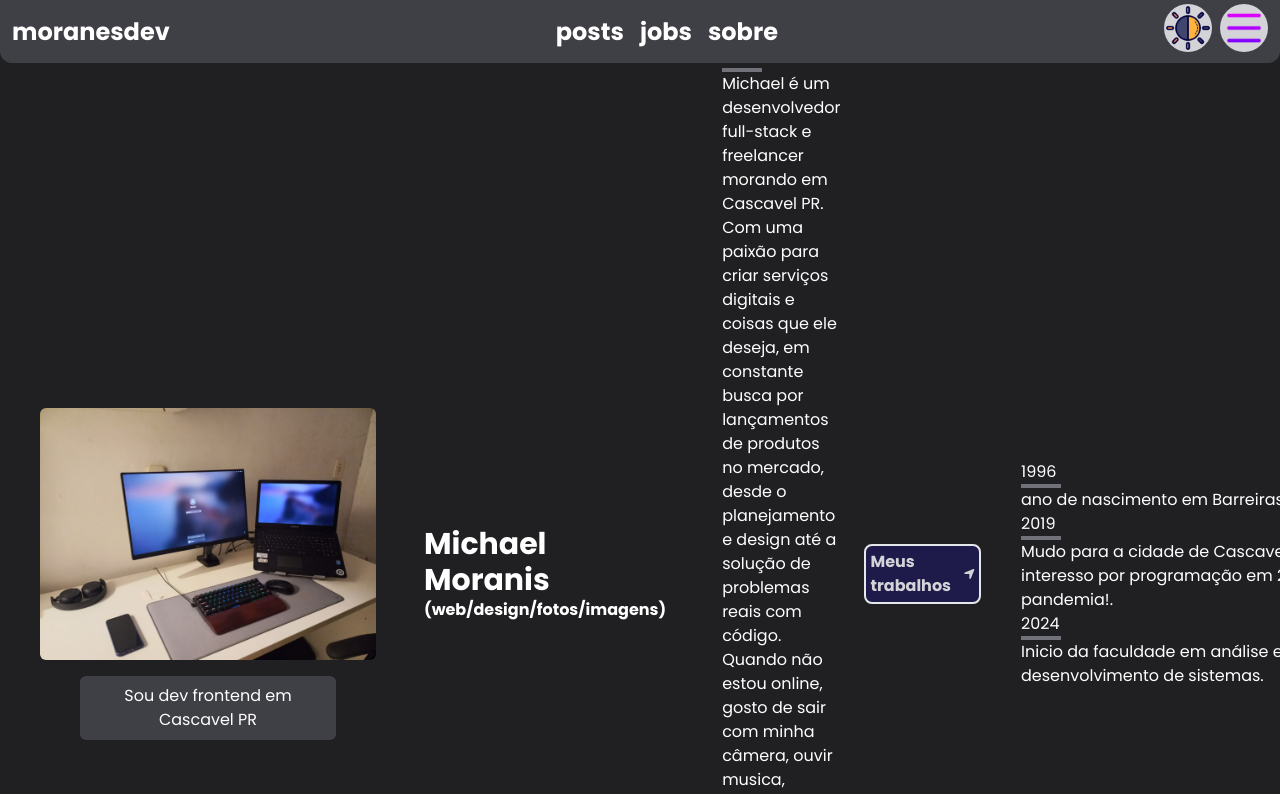
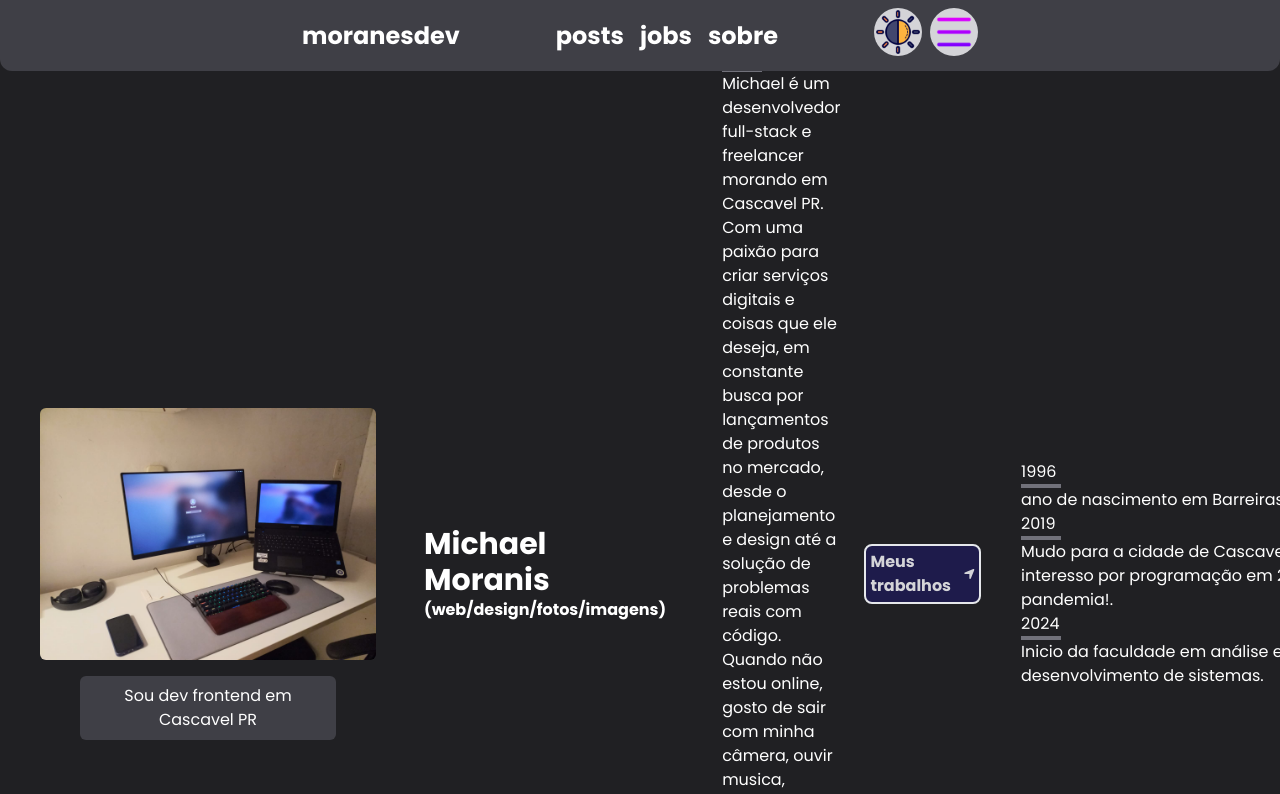
Before and after one commit to MichaelMoranis/portifolio, a React (Vite) app: page / in a window 1280 px wide. Shown: the top 794 px of the page. Built offline with nearby package versions, Linux system fonts and the light colour scheme.

Commit message:
adicionado gap no componente header

```diff
--- a/src/components/LayoutRouter/Layout.tsx
+++ b/src/components/LayoutRouter/Layout.tsx
@@ -33,11 +33,11 @@ function Layout() {
       >
         <main className="flex flex-col items-center gap-5 justify-evenly w-full lg:max-w-4xl p-4">
           <header
-            className={`flex items-center justify-center w-full rounded-b-xl fixed top-0 left-0 p-1 z-10 ${
+            className={`flex items-center justify-center w-full rounded-b-xl fixed top-0 left-0 z-10 ${
               darkMode ? "bg-white" : "bg-zinc-700"
             }`}
           >
-            <div className="flex w-full justify-between items-center px-2">
+            <div className="flex w-full justify-center gap-24 items-center p-2">
               <div>
                 <h1 className="font-bold text-2xl hover:underline">
                   <Link to="/">moranesdev</Link>
```
